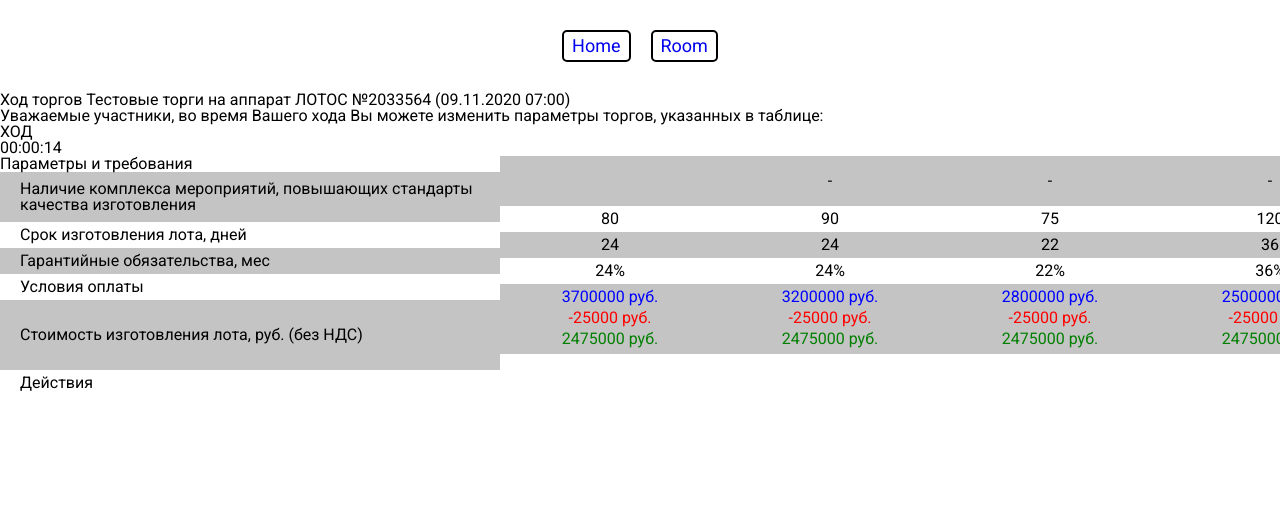
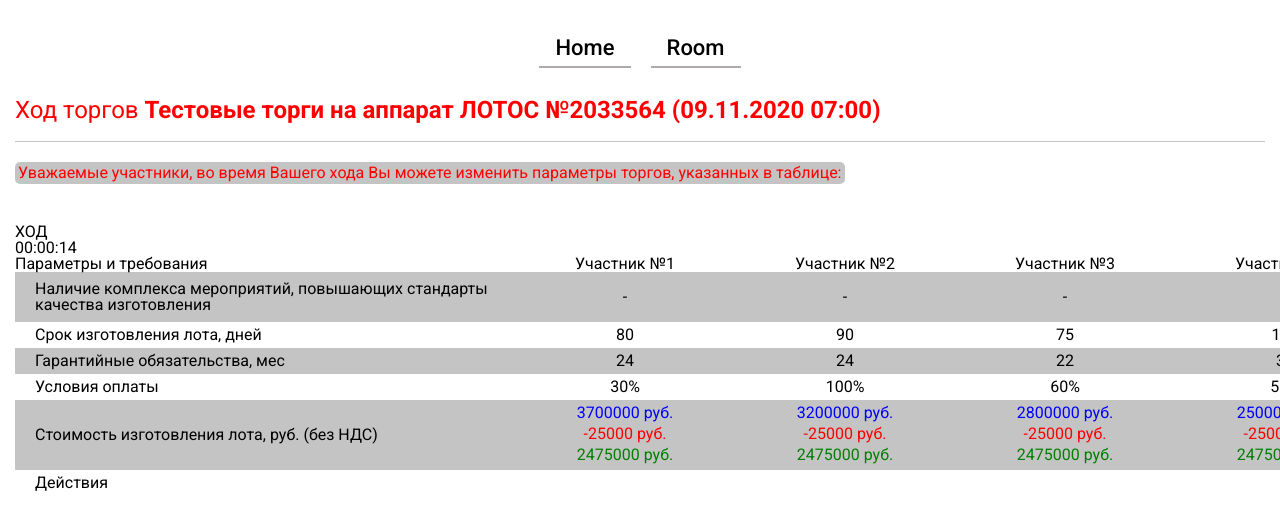
Before and after one commit to teacher-cheater/lotus_test, a React (Create React App) app: page /room in a window 1280 px wide. Shown: the top 530 px of the page. Built offline with nearby package versions, Linux system fonts and the light colour scheme.

Commit message:
fix bugs,add styles css

```diff
--- a/src/App.css
+++ b/src/App.css
@@ -1,17 +1,5 @@
-/*@import url("https://fonts.googleapis.com/css?family=Montserrat:100,200,300,regular,500,600,700,800,900,100italic,200italic,300italic,italic,500italic,600italic,700italic,800italic,900italic&display=swap");*/
-@import url("https://fonts.googleapis.com/css?family=Roboto:100,100italic,300,300italic,regular,italic,500,500italic,700,700italic,900,900italic&display=swap");
+@import url("https://fonts.googleapis.com/css?family=Roboto:regular,500,700&display=swap");
 
-[class*="container"] {
-  max-width: 1280px;
-  margin: 0 auto;
-  padding: 0px 15px;
-}
-
-/*@media (max-width: 767.98px) {
-  [class*="__container"] {
-    padding: 40px 40px;
-  }
-}*/
 /*-----------------------------------*/
 *,
 *::before,
@@ -65,35 +53,13 @@ body {
   line-height: 1;
 }
 
-.wrapper {
-  min-height: 100%;
-  overflow: hidden;
-  display: -webkit-box;
-  display: -ms-flexbox;
-  display: flex;
-  -webkit-box-orient: vertical;
-  -webkit-box-direction: normal;
-  -ms-flex-direction: column;
-  flex-direction: column;
-  border: 2px solid #fff;
+/* ------------------------------ */
+
+.content {
+  max-width: 1280px;
+  margin: 0 auto;
+  padding: 0px 15px;
 }
-
-/* ------------------------------ */
-/*.main {
-  -webkit-box-flex: 1;
-  -ms-flex-positive: 1;
-  flex-grow: 1;
-}*/
-
-#root {
-  /*background: #1e2d3d;*/
-  /*background: #011627;*/
-  /*background: #011627;*/
-}
-
-.App {
-}
-
 .navigation {
   padding: 30px;
 }
@@ -105,8 +71,13 @@ body {
 }
 
 .list li {
-  border: 2px solid #000;
-  padding: 5px 8px;
-  border-radius: 5px;
+  padding: 7px 16px;
+  border-bottom: 2px solid rgb(175, 169, 169);
   font-size: 18px;
 }
+
+.list span {
+  color: #000;
+  font-size: 22px;
+  font-weight: 500;
+}
--- a/src/App.js
+++ b/src/App.js
@@ -20,10 +20,10 @@ function App() {
           <nav className="navigation">
             <ul className="list">
               <li >
-                <Link to="/">Home</Link>
+                <Link to="/"><span>Home</span></Link>
               </li>
               <li>
-                <Link to="/room">Room</Link>
+                <Link to="/room"><span>Room</span></Link>
               </li>
             </ul>
           </nav>
--- a/src/components/Member/Member.jsx
+++ b/src/components/Member/Member.jsx
@@ -1,8 +1,6 @@
 import React from "react";
-//import { data } from "../../data/data";
 
 import s from "./Member.module.css";
-//console.log(data.map((elem) => elem.informationAboutParticipants));
 function Member({
   name,
   time,
@@ -12,21 +10,23 @@ function Member({
   cost2,
   cost3,
   actions,
+  id,
 }) {
-  //console.log(time);
   return (
     <div>
       <div className={s.items}>
-        <div className={s.item}>{name}</div>
+        <div className={s.item}>
+          {name} №{id}
+        </div>
         <p className={s.standart}>{actions}</p>
         <p className={s.lots}>{time}</p>
         <p className={s.month}>{guarantee}</p>
-        <p className={s.pay}>{guarantee}%</p>
-        <p className={s.payment}>
-          <div className={s.colorFirst}>{cost} руб.</div>
-          <div className={s.colorSecond}> {cost2} руб.</div>
-          <div className={s.colorThird}>{cost3} руб. </div>
-        </p>
+        <p className={s.pay}>{termsOfPayment}%</p>
+        <div className={s.payment}>
+          <p className={s.colorFirst}>{cost} руб.</p>
+          <p className={s.colorSecond}> {cost2} руб.</p>
+          <p className={s.colorThird}>{cost3} руб. </p>
+        </div>
         <p className={s.actions}></p>
       </div>
     </div>
--- a/src/components/Member/Member.module.css
+++ b/src/components/Member/Member.module.css
@@ -1,7 +1,9 @@
 .items {
   text-align: center;
 }
-
+.item {
+  min-height: 16px;
+}
 .standart {
   background-color: rgb(197, 196, 196);
   padding: 5px 20px;
@@ -12,13 +14,16 @@
 }
 .lots {
   padding: 5px 20px;
+  min-height: 16px;
 }
 .month {
   background-color: rgb(197, 196, 196);
   padding: 5px 20px;
+  min-height: 16px;
 }
 .pay {
   padding: 5px 20px;
+  min-height: 16px;
 }
 .payment {
   min-height: 70px;
@@ -30,6 +35,7 @@
 }
 .actions {
   padding: 5px 20px;
+  min-height: 16px;
 }
 .colorFirst {
   color: blue;
--- a/src/components/Room/Room.jsx
+++ b/src/components/Room/Room.jsx
@@ -3,13 +3,16 @@ import Member from "../Member/Member";
 import { data } from "../../data/data";
 import s from "./Room.module.css";
 import Parameters from "../Parameters/Parameters";
-console.log(data.productionTime);
 
 function Room() {
   return (
     <div>
-      <h2>
-        Ход торгов Тестовые торги на аппарат ЛОТОС №2033564 (09.11.2020 07:00)
+      <h2 className={s.title}>
+        Ход торгов
+        <span>
+          {" "}
+          Тестовые торги на аппарат ЛОТОС №2033564 (09.11.2020 07:00)
+        </span>
       </h2>
       <div className={s.content}>
         <h3 className={s.subtitle}>
@@ -21,7 +24,7 @@ function Room() {
           <div className={s.timer}> 00:00:14</div>
         </div>
         <div className={s.table}>
-          <Parameters></Parameters>
+          <Parameters />
           {data.map((elem, index) => (
             <Member
               key={index}
@@ -33,12 +36,9 @@ function Room() {
               cost2={elem.cost2}
               cost3={elem.cost3}
               actions={elem.actions}
+              id={elem.id}
             />
           ))}
-          {/*<Member name={data.activities} time={data.productionTime}></Member>
-          <Member time={data.productionTime}></Member>
-          <Member time={data.productionTime}></Member>
-          <Member time={data.productionTime}></Member>*/}
         </div>
       </div>
     </div>
--- a/src/components/Room/Room.module.css
+++ b/src/components/Room/Room.module.css
@@ -1,3 +1,31 @@
+.title {
+  color: red;
+  margin-bottom: 40px;
+  font-size: 24px;
+  /*border-bottom: 1px solid rgb(197, 196, 196);*/
+  position: relative;
+}
+.title span {
+  font-weight: 700;
+}
+.title::after {
+  content: "";
+  width: 100%;
+  height: 1px;
+  background: rgb(197, 196, 196);
+  position: absolute;
+  bottom: -20px;
+  left: 0%;
+  /*transform: translateX(50%);*/
+}
+.subtitle {
+  color: red;
+  background: rgb(197, 196, 196);
+  display: inline-block;
+  padding: 3px;
+  border-radius: 5px;
+  margin-bottom: 40px;
+}
 .table {
   width: 1600px;
   display: grid;
@@ -10,7 +38,9 @@
 /*.table:first-child {
   text-align: left;
 }*/
-
+.item {
+  min-height: 16px;
+}
 .standart {
   background-color: rgb(197, 196, 196);
   padding: 5px 20px;
@@ -21,13 +51,16 @@
 }
 .lots {
   padding: 5px 20px;
+  min-height: 16px;
 }
 .month {
   background-color: rgb(197, 196, 196);
   padding: 5px 20px;
+  min-height: 16px;
 }
 .pay {
   padding: 5px 20px;
+  min-height: 16px;
 }
 .payment {
   min-height: 70px;
@@ -39,4 +72,5 @@
 }
 .actions {
   padding: 5px 20px;
+  min-height: 16px;
 }
--- a/src/data/data.js
+++ b/src/data/data.js
@@ -1,17 +1,17 @@
 export const data = [
   {
-    activities: '',
+    activities: 'Участник',
     productionTime: '80',
     guarantee: '24',
     termsOfPayment: 30,
     cost: 3700000,
     cost2: -25000,
     cost3: 2475000,
-    actions: '',
+    actions: '-',
     id: 1,
   },
   {
-    activities: '',
+    activities: 'Участник',
     productionTime: '90',
     guarantee: '24',
     termsOfPayment: 100,
@@ -22,7 +22,7 @@ export const data = [
     id: 2,
   },
   {
-    activities: '',
+    activities: 'Участник',
     productionTime: '75',
     guarantee: '22',
     termsOfPayment: 60,
@@ -33,7 +33,7 @@ export const data = [
     id: 3,
   },
   {
-    activities: '',
+    activities: 'Участник',
     productionTime: '120',
     guarantee: '36',
     termsOfPayment: 50,
```
